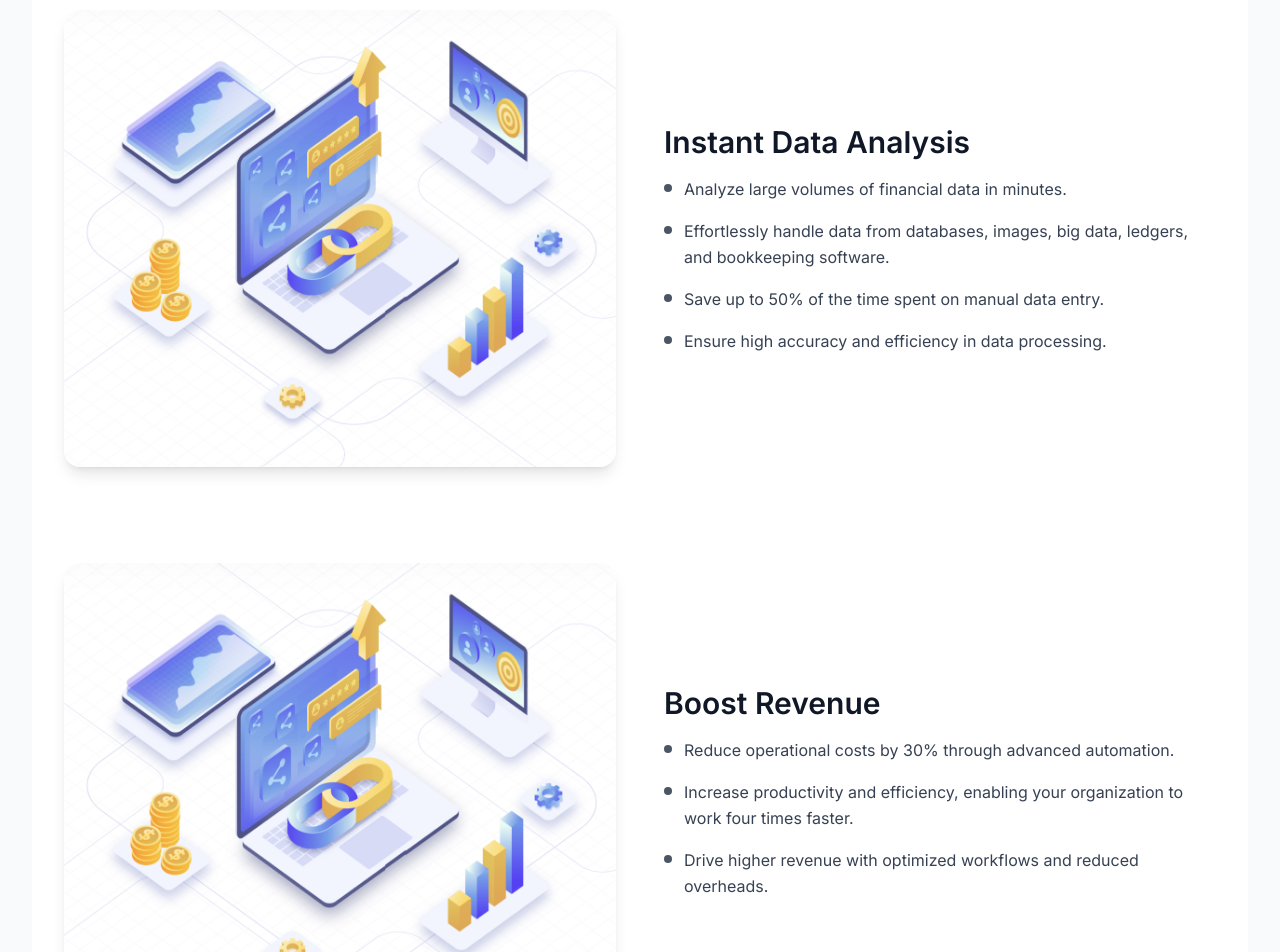
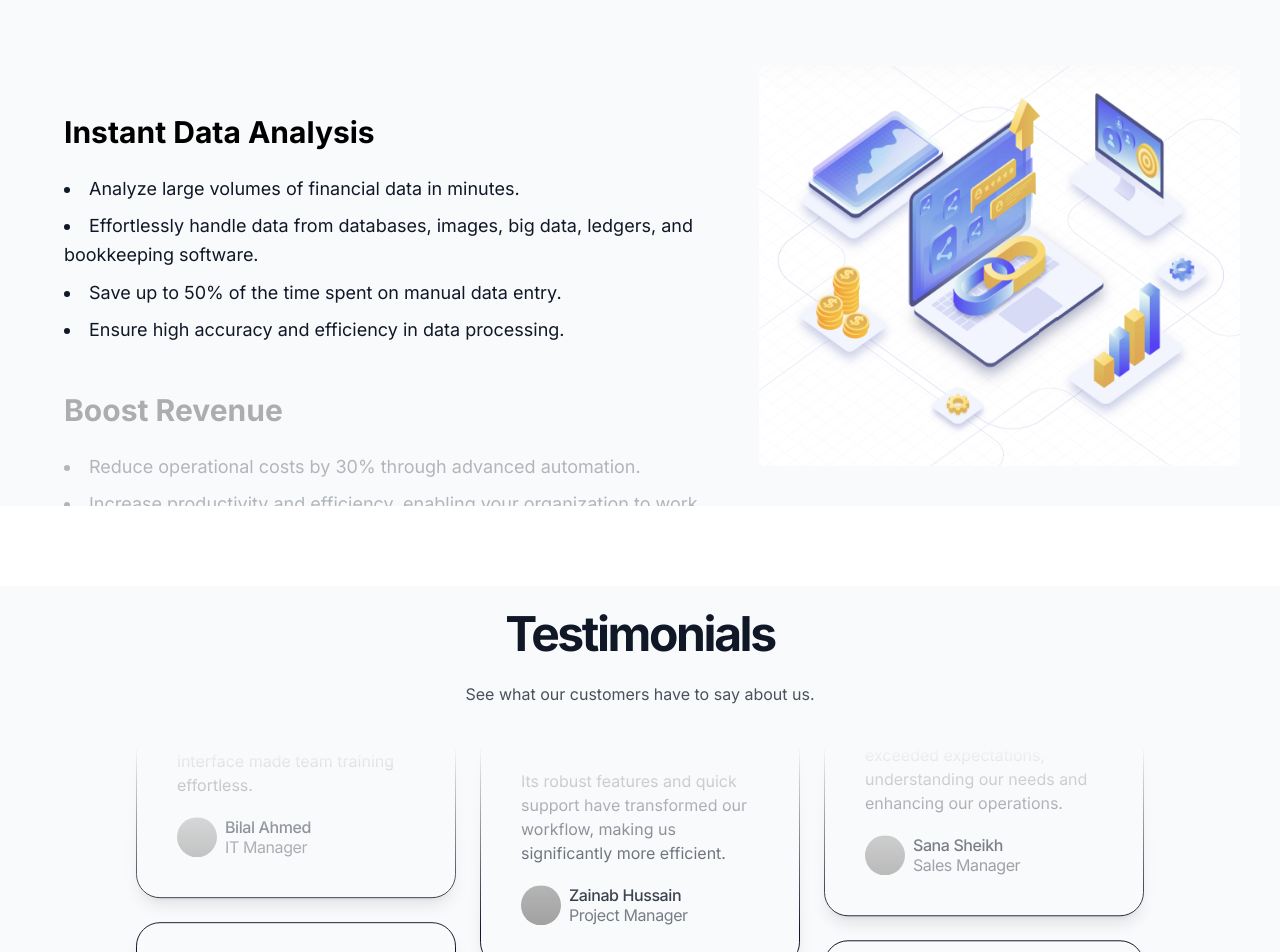
Before and after one commit to pnk-ltoc-892/intern-project, a Next.js app: page / in a window 1280 px wide. Shown: the part 2480-3432 px from the top of the page. Built offline with nearby package versions, Linux system fonts and the light colour scheme; grey boxes are pictures that could not be loaded.

Commit message:
Add Main Features Parallax - Added parallax effect in the features section

```diff
--- a/src/app/page.tsx
+++ b/src/app/page.tsx
@@ -60,7 +60,7 @@ export default function Home() {
       {/* Integration Section */}
       <PluginIntegration />
 
-      {/* Feature Split Flex*/}
+      {/* Feature Sticky Scroll*/}
       <FeaturesFlex />
 
       {/* Testimonial Sections */}
--- a/src/components/home/FeaturesFlex.tsx
+++ b/src/components/home/FeaturesFlex.tsx
@@ -1,80 +1,26 @@
 import React from 'react'
-import FeatureSplit from './FeatureSplit'
+import { FeaturesStickyScroll } from './FeaturesStickyScroll'
+
 
 const FeaturesFlex = () => {
 
-    const features = [
-        {
-            title: "Instant Data Analysis",
-            imageSrc: "/feature.png",
-            imageAlt: "Illustration of InsightAI analytics",
-            items: [
-                'Analyze large volumes of financial data in minutes.',
-                'Effortlessly handle data from databases, images, big data, ledgers, and bookkeeping software.',
-                'Save up to 50% of the time spent on manual data entry.',
-                'Ensure high accuracy and efficiency in data processing.',
-            ]
-        },
-        {
-            title: "Boost Revenue",
-            imageSrc: "/feature.png",
-            imageAlt: "Illustration of InsightAI analytics",
-            items: [
-                'Reduce operational costs by 30% through advanced automation.',
-                'Increase productivity and efficiency, enabling your organization to work four times faster.',
-                'Drive higher revenue with optimized workflows and reduced overheads.',
-            ]
-        },
-        {
-            title: "Precision Accuracy",
-            imageSrc: "/feature.png",
-            imageAlt: "Illustration of InsightAI analytics",
-            items: [
-                'Eliminate human errors in data calculations and analysis.',
-                'Benefit from automated, accurate data extraction and analytics.',
-                'Ensure consistent and reliable financial insights for better decision-making.',
-                'Improve data quality and integrity across all operations.',
-            ]
-        },
-        {
-            title: "Seamless Compliance",
-            imageSrc: "/feature.png",
-            imageAlt: "Illustration of InsightAI analytics",
-            items: [
-                'Automate compliance checks to ensure adherence to taxation laws.',
-                'Instantly monitor and address any compliance issues.',
-                'Reduce the risk of penalties and non-compliance.',
-                'Simplify reporting processes with real-time compliance tracking and automated documentation.',
-            ]
-        }
-    ]
-
     return (
+        <>
             <section className='py-12 px-4 sm:px-6 lg:px-8 bg-gray-50'>
                 <div className="max-w-3xl mx-auto text-center">
-                <span className="inline-block bg-gray-100 text-gray-800 text-sm font-semibold uppercase rounded-full px-3 py-1 mb-4">
+                    <span className="inline-block bg-gray-200 text-gray-800 text-sm font-semibold uppercase rounded-full px-3 py-1 mb-4">
                         Main Features
                     </span>
-                <h2 className="text-3xl sm:text-4xl font-bold mb-4">
+                    <h2 className="text-3xl sm:text-4xl font-bold py-4">
                         Four Reasons Why InsightAI is Perfectly Optimized for Your Needs
                     </h2>
                 </div>
 
+            </section>
             <div>
-                {
-                    features.map((feature, idx) => (
-                        <FeatureSplit
-                            key={idx}
-                            title={feature.title}
-                            imageSrc={feature.imageSrc}
-                            imageAlt={feature.imageAlt}
-                            items={feature.items}
-                        />
-                    ))
-                }
+                <FeaturesStickyScroll />
             </div>
-
-        </section>
+        </>
     )
 }
 
--- /dev/null
+++ b/src/components/home/FeaturesStickyScroll.tsx
@@ -0,0 +1,13 @@
+"use client";
+import React from "react";
+import { StickyScroll } from "@/components/ui/sticky-scroll";
+import { features } from "@/data/Home";
+
+
+export function FeaturesStickyScroll() {
+    return (
+        <div className="">
+            <StickyScroll content={features} />
+        </div>
+    );
+}
--- /dev/null
+++ b/src/components/ui/sticky-scroll.tsx
@@ -0,0 +1,113 @@
+"use client";
+import React, { useRef, useState } from "react";
+import { useMotionValueEvent, useScroll, motion } from "framer-motion";
+import Image from "next/image";
+import { cn } from "@/lib/utils";
+
+export const StickyScroll = ({
+    content,
+    contentClassName,
+}: {
+    content: {
+        title: string;
+        imageSrc: string;
+        imageAlt: string;
+        description: string[];
+        content?: React.ReactNode | any;
+    }[];
+    contentClassName?: string;
+}) => {
+    const [activeCard, setActiveCard] = useState(0);
+    const ref = useRef<any>(null);
+    const { scrollYProgress } = useScroll({
+        container: ref,
+        offset: ["start start", "end start"],
+    });
+    const cardLength = content.length;
+
+    useMotionValueEvent(scrollYProgress, "change", (latest) => {
+        const cardsBreakpoints = content.map((_, index) => index / cardLength);
+        const closestBreakpointIndex = cardsBreakpoints.reduce(
+            (acc, breakpoint, index) => {
+                const distance = Math.abs(latest - breakpoint);
+                if (distance < Math.abs(latest - cardsBreakpoints[acc])) {
+                    return index;
+                }
+                return acc;
+            },
+            0
+        );
+        setActiveCard(closestBreakpointIndex);
+    });
+
+    return (
+        <motion.div
+            className="bg-gray-50 h-[30rem] overflow-auto flex justify-center gap-2 relative lg:p-10"
+            ref={ref}
+        >
+            {/* Left scrollable content */}
+            <div className="relative flex items-start">
+                <div className="w-full px-4 lg:px-6 ">
+                    {content.map((item, index) => (
+                        <div key={item.title + index} className="my-12">
+                            <motion.h2
+                                initial={{ opacity: 0 }}
+                                animate={{ opacity: activeCard === index ? 1 : 0.3 }}
+                                className="text-2xl lg:text-3xl font-bold text-black"
+                            >
+                                {item.title}
+                            </motion.h2>
+
+                            <motion.div
+                                initial={{ opacity: 0 }}
+                                animate={{ opacity: activeCard === index ? 1 : 0.3 }}
+                                className="mt-6"
+                            >
+                                <ul className="space-y-2 list-disc list-inside text-bgray-800">
+                                    {item.description.map((point, i) => (
+                                        <li
+                                            key={i}
+                                            className="text-base sm:text-lg leading-relaxed"
+                                        >
+                                            {point}
+                                        </li>
+                                    ))}
+                                </ul>
+                            </motion.div>
+                        </div>
+                    ))}
+                    <div className="h-40" />
+                </div>
+            </div>
+
+            {/* Right sticky panel */}
+            <div
+                className={cn(
+                    "hidden lg:flex w-[50%] rounded-md sticky top-0 items-center justify-center overflow-hidden",
+                    contentClassName
+                )}
+            >
+                {content[activeCard].content ? (
+                    content[activeCard].content
+                ) : (
+                    <motion.div
+                        key={content[activeCard].imageSrc} // force re-render animation on change
+                        initial={{ opacity: 0, scale: 0.95 }}
+                        animate={{ opacity: 1, scale: 1 }}
+                        exit={{ opacity: 0, scale: 0.95 }}
+                        transition={{ duration: 0.75, ease: "easeInOut" }}
+                        className="w-full h-full flex items-center justify-center"
+                    >
+                        <Image
+                            src={content[activeCard].imageSrc}
+                            alt={content[activeCard].imageAlt}
+                            width={400}
+                            height={400}
+                            className="object-cover w-full h-full"
+                        />
+                    </motion.div>
+                )}
+            </div>
+        </motion.div>
+    );
+};
--- a/src/data/Home.ts
+++ b/src/data/Home.ts
@@ -25,24 +25,70 @@ export const relationsLogo = [
     },
 ];
 
-
 export const pluginsIntegration = [
     {
-        name: 'Tally',
-        logo: '/image.jpeg',
+        name: "Tally",
+        logo: "/image.jpeg",
         description:
-            'Seamlessly integrate with Tally to streamline data management, automate bookkeeping tasks, and enhance financial analytics for more efficient and accurate decision-making.',
+            "Seamlessly integrate with Tally to streamline data management, automate bookkeeping tasks, and enhance financial analytics for more efficient and accurate decision-making.",
     },
     {
-        name: 'Zoho',
-        logo: '/image.jpeg',
+        name: "Zoho",
+        logo: "/image.jpeg",
         description:
-            'Effortlessly connect with Zoho to gain enhanced financial insights, automate routine processes, and improve overall efficiency in managing your financial data.',
+            "Effortlessly connect with Zoho to gain enhanced financial insights, automate routine processes, and improve overall efficiency in managing your financial data.",
     },
     {
-        name: 'FreshBooks',
-        logo: '/image.jpeg',
+        name: "FreshBooks",
+        logo: "/image.jpeg",
         description:
-            'Integrate with FreshBooks to simplify bookkeeping, automate data entry, and ensure accurate and comprehensive financial analysis for better business insights.',
+            "Integrate with FreshBooks to simplify bookkeeping, automate data entry, and ensure accurate and comprehensive financial analysis for better business insights.",
     },
-]
+];
+
+
+export const features = [
+    {
+        title: "Instant Data Analysis",
+        imageSrc: "/feature1.png",
+        imageAlt: "Illustration of InsightAI analytics",
+        description: [
+            "Analyze large volumes of financial data in minutes.",
+            "Effortlessly handle data from databases, images, big data, ledgers, and bookkeeping software.",
+            "Save up to 50% of the time spent on manual data entry.",
+            "Ensure high accuracy and efficiency in data processing.",
+        ],
+    },
+    {
+        title: "Boost Revenue",
+        imageSrc: "/feature2.png",
+        imageAlt: "Illustration of InsightAI analytics",
+        description: [
+            "Reduce operational costs by 30% through advanced automation.",
+            "Increase productivity and efficiency, enabling your organization to work four times faster.",
+            "Drive higher revenue with optimized workflows and reduced overheads.",
+        ],
+    },
+    {
+        title: "Precision Accuracy",
+        imageSrc: "/feature1.png",
+        imageAlt: "Illustration of InsightAI analytics",
+        description: [
+            "Eliminate human errors in data calculations and analysis.",
+            "Benefit from automated, accurate data extraction and analytics.",
+            "Ensure consistent and reliable financial insights for better decision-making.",
+            "Improve data quality and integrity across all operations.",
+        ],
+    },
+    {
+        title: "Seamless Compliance",
+        imageSrc: "/feature2.png",
+        imageAlt: "Illustration of InsightAI analytics",
+        description: [
+            "Automate compliance checks to ensure adherence to taxation laws.",
+            "Instantly monitor and address any compliance issues.",
+            "Reduce the risk of penalties and non-compliance.",
+            "Simplify reporting processes with real-time compliance tracking and automated documentation.",
+        ],
+    },
+];
```
Also changed, not shown: public/feature1.png (renamed from public/feature.png), public/feature2.png (added). Lines whose indentation alone changed are shown as unchanged.
